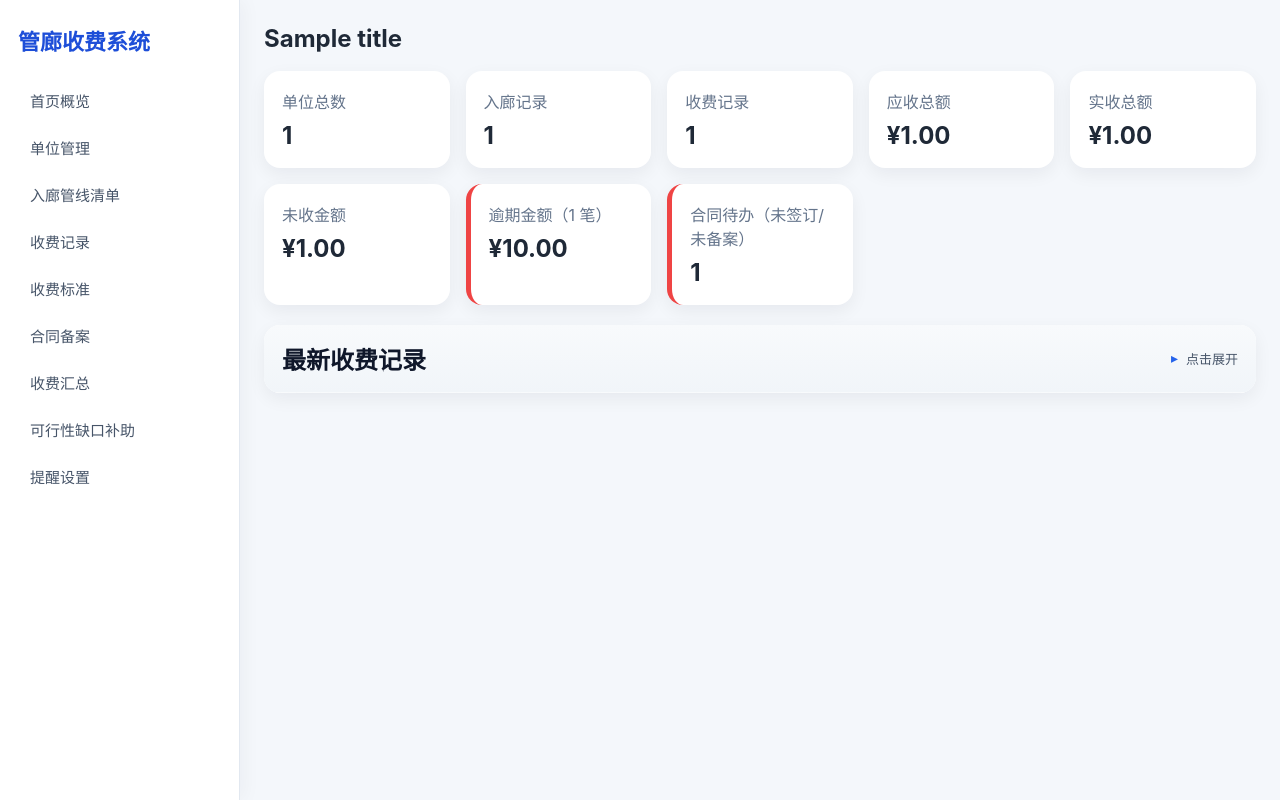
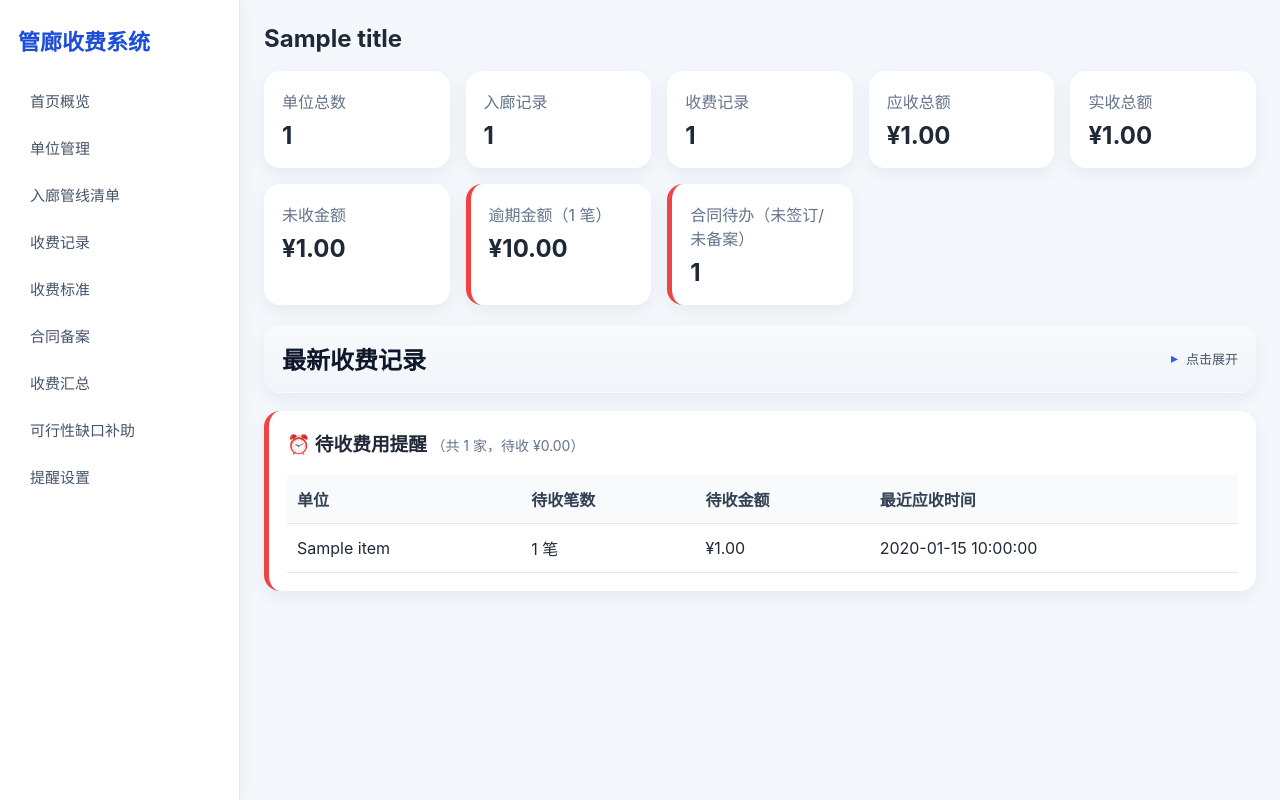
Before and after one commit to lutqhysky/utility-corridor-fee-manager, a Python web app: template app/templates/dashboard.html in a window 1280 px wide. Run offline with Jinja, Linux system fonts and the light colour scheme; the template is opened without the code that fills it: most values are stand-ins (such as "Sample title", 1, 10 or a date in 2020).

Commit message:
首页概览最新收费记录下方增加待收费用提醒（按单位汇总待收笔数、金额、最近应收时间）

```diff
--- a/app/templates/dashboard.html
+++ b/app/templates/dashboard.html
@@ -88,4 +88,32 @@
         </table>
     </div>
 </details>
+
+<section class="panel" style="border-left: 5px solid #ef4444; margin-top: 16px;">
+    <h3 style="margin-top:0;">⏰ 待收费用提醒 <span style="font-size:14px; font-weight:normal; color:#64748b;">（共 {{ pending_summary|length }} 家，待收 ¥{{ '%.2f'|format(pending_total) }}）</span></h3>
+    {% if pending_summary %}
+    <table>
+        <thead>
+            <tr>
+                <th>单位</th>
+                <th>待收笔数</th>
+                <th>待收金额</th>
+                <th>最近应收时间</th>
+            </tr>
+        </thead>
+        <tbody>
+        {% for item in pending_summary %}
+            <tr>
+                <td>{{ item.company_name }}</td>
+                <td>{{ item.record_count }} 笔</td>
+                <td>¥{{ '%.2f'|format(item.total_amount) }}</td>
+                <td>{{ item.nearest_date or '未定' }}</td>
+            </tr>
+        {% endfor %}
+        </tbody>
+    </table>
+    {% else %}
+    <p style="color:#64748b; margin:0;">当前没有待收费用。</p>
+    {% endif %}
+</section>
 {% endblock %}
```
Also changed, not shown: app/routes/dashboard.py (+37 -2 lines).
